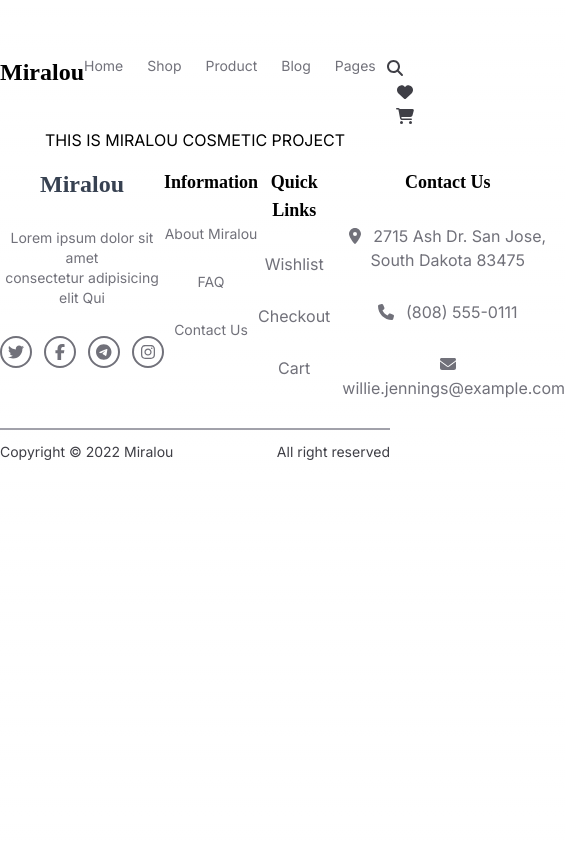
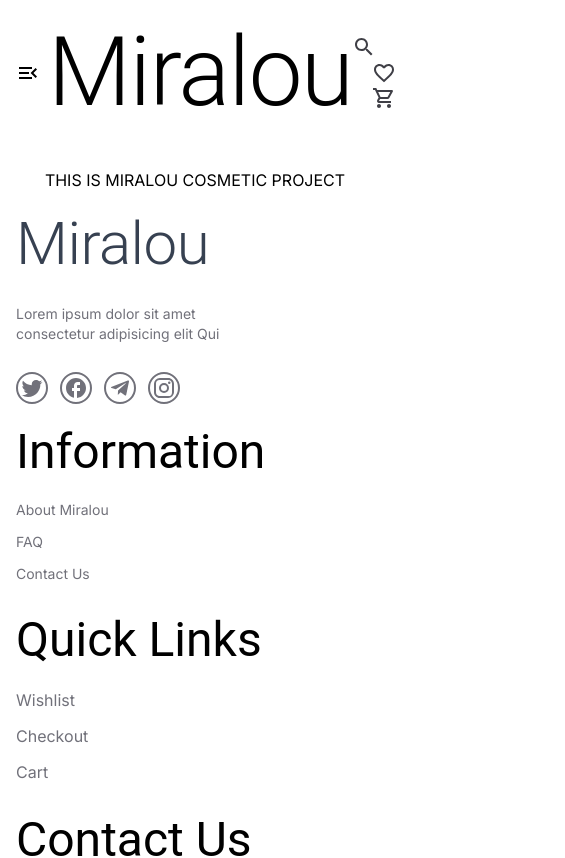
Before and after one commit to Chiefnenry/miralou, a Next.js app: page / in a window 390 px wide. Shown: the top 858 px of the page, 565 px wide, since content can reach past the window. Built offline with nearby package versions, Linux system fonts and the light colour scheme.

Commit message:
add responsiveness to navbar and footer

```diff
--- a/src/app/globals.css
+++ b/src/app/globals.css
@@ -17,12 +17,12 @@
 }
 
 body {
-  color: rgb(var(--foreground-rgb));
+  /* color: rgb(var(--foreground-rgb));
   background: linear-gradient(
     to bottom,
     transparent,
     rgb(var(--background-end-rgb))
-  );
+  ); */
   /* rgb(var(--background-start-rgb)); */
 }
 
--- a/src/app/layout.tsx
+++ b/src/app/layout.tsx
@@ -1,15 +1,13 @@
-import "@fortawesome/fontawesome-svg-core/styles.css";
-import { config } from "@fortawesome/fontawesome-svg-core";
-config.autoAddCss = false;
-
 import type { Metadata } from "next";
 import { Inter } from "next/font/google";
 import "./globals.css";
+import Navbar from "@/components/Navbar/Navbar";
+import Footer from "@/components/Footer/Footer";
 
 const inter = Inter({ subsets: ["latin"] });
 
 export const metadata: Metadata = {
-  title: "Create Next App",
+  title: "Miralou",
   description: "Generated by create next app",
 };
 
@@ -20,7 +18,11 @@ export default function RootLayout({
 }>) {
   return (
     <html lang="en">
-      <body className={inter.className}>{children}</body>
+      <body className={inter.className}>
+        <Navbar />
+        {children}
+      </body>
+      <Footer />
     </html>
   );
 }
--- a/src/app/page.tsx
+++ b/src/app/page.tsx
@@ -2,16 +2,10 @@
 // import Container from "@mui/material/Container";
 // import Typography from "@mui/material/Typography";
 // import Box from "@mui/material/Box";
-import Footer from "@/components/Footer/Footer";
-import Navbar from "@/components/Navbar/Navbar";
 // import Link from "next/link";
 
 export default function Home() {
   return (
-    <div className="text-center pt-10">
-      <Navbar />
-      THIS IS MIRALOU COSMETIC PROJECT
-      <Footer />
-    </div>
+    <div className="text-center pt-10">THIS IS MIRALOU COSMETIC PROJECT</div>
   );
 }
--- a/src/components/Footer/Footer.tsx
+++ b/src/components/Footer/Footer.tsx
@@ -1,64 +1,68 @@
+"use client";
+
 import React from "react";
 import Link from "next/link";
-import { FontAwesomeIcon } from "@fortawesome/react-fontawesome";
-import {
-  faTwitter,
-  faFacebookF,
-  faTelegram,
-  faInstagram,
-} from "@fortawesome/free-brands-svg-icons";
-import {
-  faLocationDot,
-  faPhone,
-  faEnvelope,
-} from "@fortawesome/free-solid-svg-icons";
+import { Typography } from "@mui/material";
+import LocationOnOutlinedIcon from "@mui/icons-material/LocationOnOutlined";
+import LocalPhoneIcon from "@mui/icons-material/LocalPhone";
+import MailOutlineIcon from "@mui/icons-material/MailOutline";
+import TwitterIcon from "@mui/icons-material/Twitter";
+import FacebookOutlinedIcon from "@mui/icons-material/FacebookOutlined";
+import TelegramIcon from "@mui/icons-material/Telegram";
+import InstagramIcon from "@mui/icons-material/Instagram";
 
 const Footer = () => {
   return (
     <>
-      <div className="footer-container mx-auto max-w-4xl pt-4">
-        <div className="footer flex justify-between  ">
+      <div className="footer-container md:mx-auto md:max-w-4xl ml-4 pt-4">
+        <div className="footer flex flex-col md:flex-row justify-between ">
           <div className="footer-wrapper">
-            <h2 className="font-bold font-Roboto_Slab text-2xl pb-7 text-gray-700">
+            <Typography
+              variant="h2"
+              className="font-bold font-Roboto_Slab text-2xl pb-6 text-gray-700"
+            >
               Miralou
-            </h2>
+            </Typography>
             <p className="text-sm text-zinc-500 pb-7">
               Lorem ipsum dolor sit amet <br></br>consectetur adipisicing elit
               Qui
             </p>
-            <div className="footer-icons flex space-x-3 text-zinc-500">
+            <div className="footer-icons flex space-x-3 text-zinc-500 pb-5">
               <Link href="#">
                 <div className="w-8 h-8 flex items-center justify-center rounded-full border-2 border-zinc-500">
-                  <FontAwesomeIcon icon={faTwitter} />
+                  <TwitterIcon />
                 </div>
               </Link>
 
               <Link href="#">
                 <div className="w-8 h-8 flex items-center justify-center rounded-full border-2 border-zinc-500">
-                  <FontAwesomeIcon icon={faFacebookF} />
+                  <FacebookOutlinedIcon />
                 </div>
               </Link>
 
               <Link href="#">
                 <div className="w-8 h-8 flex items-center justify-center rounded-full border-2 border-zinc-500">
-                  <FontAwesomeIcon icon={faTelegram} />
+                  <TelegramIcon />
                 </div>
               </Link>
 
               <Link href="#">
                 <div className="w-8 h-8 flex items-center justify-center rounded-full border-2 border-zinc-500">
-                  <FontAwesomeIcon icon={faInstagram} />
+                  <InstagramIcon />
                 </div>
               </Link>
             </div>
           </div>
 
           <div className="footer-wrap">
-            <h3 className="font-bold font-Roboto_Slab text-lg pb-7 text-black">
+            <Typography
+              variant="h3"
+              className="font-bold font-Roboto_Slab text-lg pb-5 text-black"
+            >
               Information
-            </h3>
+            </Typography>
             <p className=" text-zinc-500 pb-7">
-              <div className="footer-links flex flex-col gap-7">
+              <div className="footer-links flex flex-col gap-3">
                 <Link href="/about" className="text-sm ">
                   About Miralou
                 </Link>
@@ -74,11 +78,14 @@ const Footer = () => {
           </div>
 
           <div className="footer-wrap">
-            <h3 className="font-bold font-Roboto_Slab text-lg pb-7 text-black">
+            <Typography
+              variant="h3"
+              className="font-bold font-Roboto_Slab text-lg pb-5 text-black"
+            >
               Quick Links
-            </h3>
+            </Typography>
             <p className=" text-zinc-500 pb-7">
-              <div className="footer-links flex flex-col gap-7">
+              <div className="footer-links flex flex-col gap-3">
                 <Link href="#">Wishlist</Link>
                 <Link href="#">Checkout</Link>
                 <Link href="#">Cart</Link>
@@ -87,21 +94,24 @@ const Footer = () => {
           </div>
 
           <div className="footer-wrap">
-            <h3 className="font-bold font-Roboto_Slab text-lg pb-7 text-black">
+            <Typography
+              variant="h3"
+              className="font-bold font-Roboto_Slab text-lg pb-5 text-black"
+            >
               Contact Us
-            </h3>
+            </Typography>
             <p className=" text-zinc-500 pb-7">
-              <div className="footer-links flex flex-col gap-7">
+              <div className="footer-links flex flex-col gap-3">
                 <div className="space-x-3">
-                  <FontAwesomeIcon icon={faLocationDot} />
+                  <LocationOnOutlinedIcon />
                   <span>2715 Ash Dr. San Jose, South Dakota 83475</span>
                 </div>
                 <div className="space-x-3">
-                  <FontAwesomeIcon icon={faPhone} />
+                  <LocalPhoneIcon />
                   <span>(808) 555-0111</span>
                 </div>
                 <div className="space-x-3">
-                  <FontAwesomeIcon icon={faEnvelope} />
+                  <MailOutlineIcon />
                   <span>willie.jennings@example.com</span>
                 </div>
               </div>
@@ -109,10 +119,10 @@ const Footer = () => {
           </div>
         </div>
 
-        <hr className="border-t-2 border-zinc-400" />
-        <div className="flex justify-between pt-3 pb-3">
+        <hr className="border-t-2 border-zinc-400 w-auto md:w-auto mr-4" />
+        <div className="flex flex-col md:flex-row justify-between pt-3 pb-3">
           <p className="text-sm text-zinc-700">Copyright &copy; 2022 Miralou</p>
-          <p className="text-sm text-zinc-700">All right reserved</p>
+          <p className="text-sm text-zinc-700 mr-4">All right reserved</p>
         </div>
       </div>
     </>
--- a/src/components/Navbar/Navbar.tsx
+++ b/src/components/Navbar/Navbar.tsx
@@ -1,24 +1,53 @@
-import React from "react";
+"use client";
+
+import React, { useState } from "react";
 import Link from "next/link";
-import { FontAwesomeIcon } from "@fortawesome/react-fontawesome";
-import {
-  faMagnifyingGlass,
-  faHeart,
-  faCartShopping,
-} from "@fortawesome/free-solid-svg-icons";
+import { Typography } from "@mui/material";
+import SearchIcon from "@mui/icons-material/Search";
+import FavoriteBorderIcon from "@mui/icons-material/FavoriteBorder";
+import ShoppingCartOutlinedIcon from "@mui/icons-material/ShoppingCartOutlined";
+import MenuOpenIcon from "@mui/icons-material/MenuOpen";
+import CloseIcon from "@mui/icons-material/Close";
 
 const Navbar = () => {
+  const [isOpenNavbar, setisOpenNavbar] = useState(false);
+
+  const toggleNavbar = () => {
+    setisOpenNavbar(!isOpenNavbar);
+  };
+
   return (
     <>
-      <div className="container mx-auto max-w-4xl pt-4">
-        <nav className="flex justify-between">
-          <div>
-            <h1 className="font-bold font-Roboto_Slab text-2xl text-black">
+      <div className="container md:mx-auto md:max-w-4xl pt-4">
+        <nav className="flex justify-between items-center">
+          {/* left side for mobile view */}
+          <div className="flex items-center md:hidden">
+            <button onClick={toggleNavbar} className="mr-2 ml-4">
+              {isOpenNavbar ? <CloseIcon /> : <MenuOpenIcon />}
+            </button>
+            <Typography
+              variant="h1"
+              className="font-bold font-Roboto_Slab text-2xl text-black"
+            >
               Miralou
-            </h1>
+            </Typography>
           </div>
 
-          <ul className="flex space-x-6 text-sm text-zinc-500">
+          {/* Typography for larger screens */}
+          <div className="hidden md:block">
+            <Typography
+              variant="h1"
+              className="font-bold font-Roboto_Slab text-2xl text-black"
+            >
+              Miralou
+            </Typography>
+          </div>
+
+          <ul
+            className={`flex justisfy-start flex-col md:flex-row md:flex space-x-6  text-sm text-zinc-500 mt-4  ${
+              isOpenNavbar ? "flex" : "hidden"
+            } md:flex`}
+          >
             <li>
               <Link href="/">Home</Link>
             </li>
@@ -36,14 +65,14 @@ const Navbar = () => {
             </li>
           </ul>
 
-          <div className="icon-items space-x-5 text-zinc-700">
-            <FontAwesomeIcon icon={faMagnifyingGlass} />
+          <div className="icon-items space-x-5 text-zinc-700 mr-4">
+            <SearchIcon />
 
             <Link href="#">
-              <FontAwesomeIcon icon={faHeart} />
+              <FavoriteBorderIcon />
             </Link>
             <Link href="#">
-              <FontAwesomeIcon icon={faCartShopping} />
+              <ShoppingCartOutlinedIcon />
             </Link>
           </div>
         </nav>
```
Also changed, not shown: package.json (+3 -6 lines), 1 other file (tests, documents, lock files or other folders).
